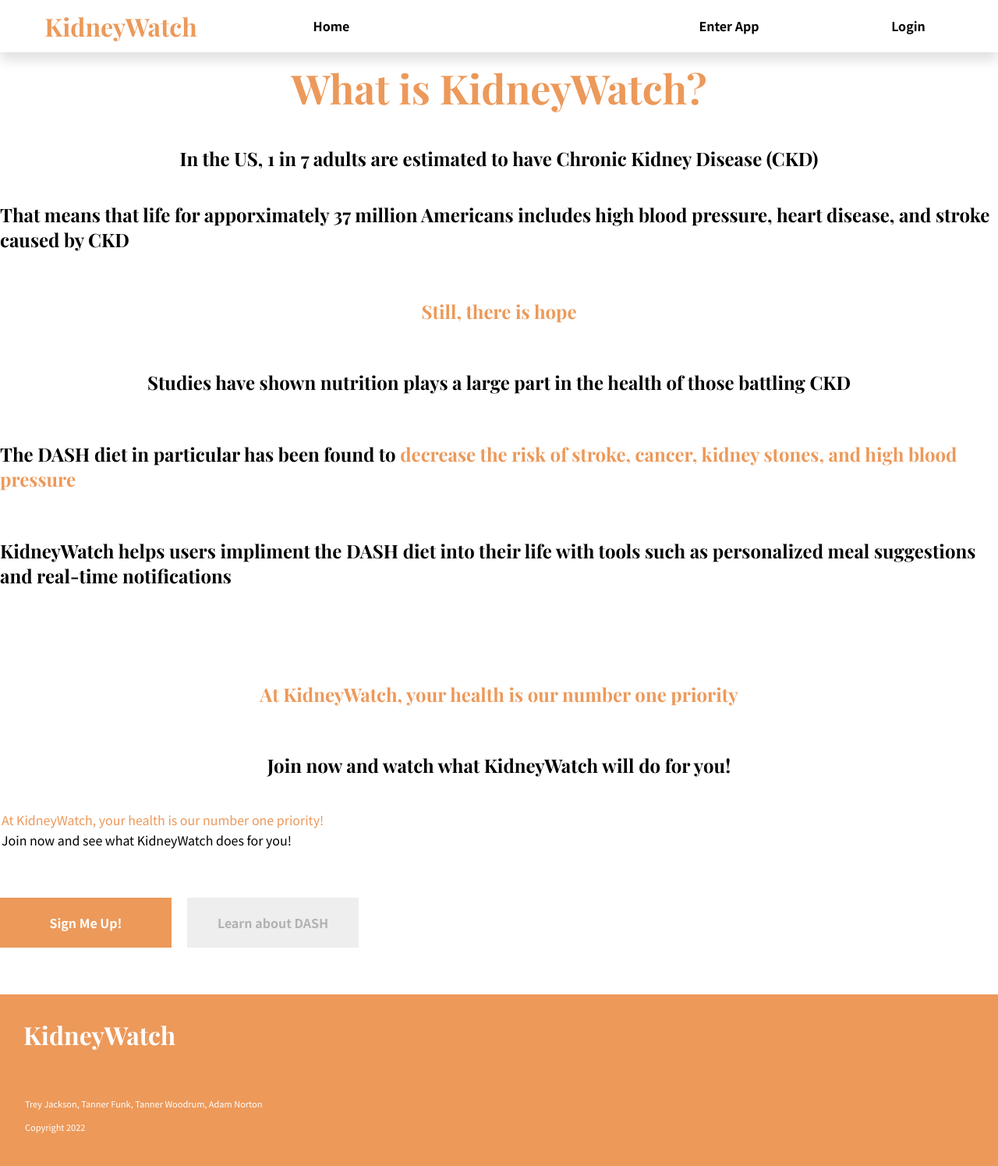
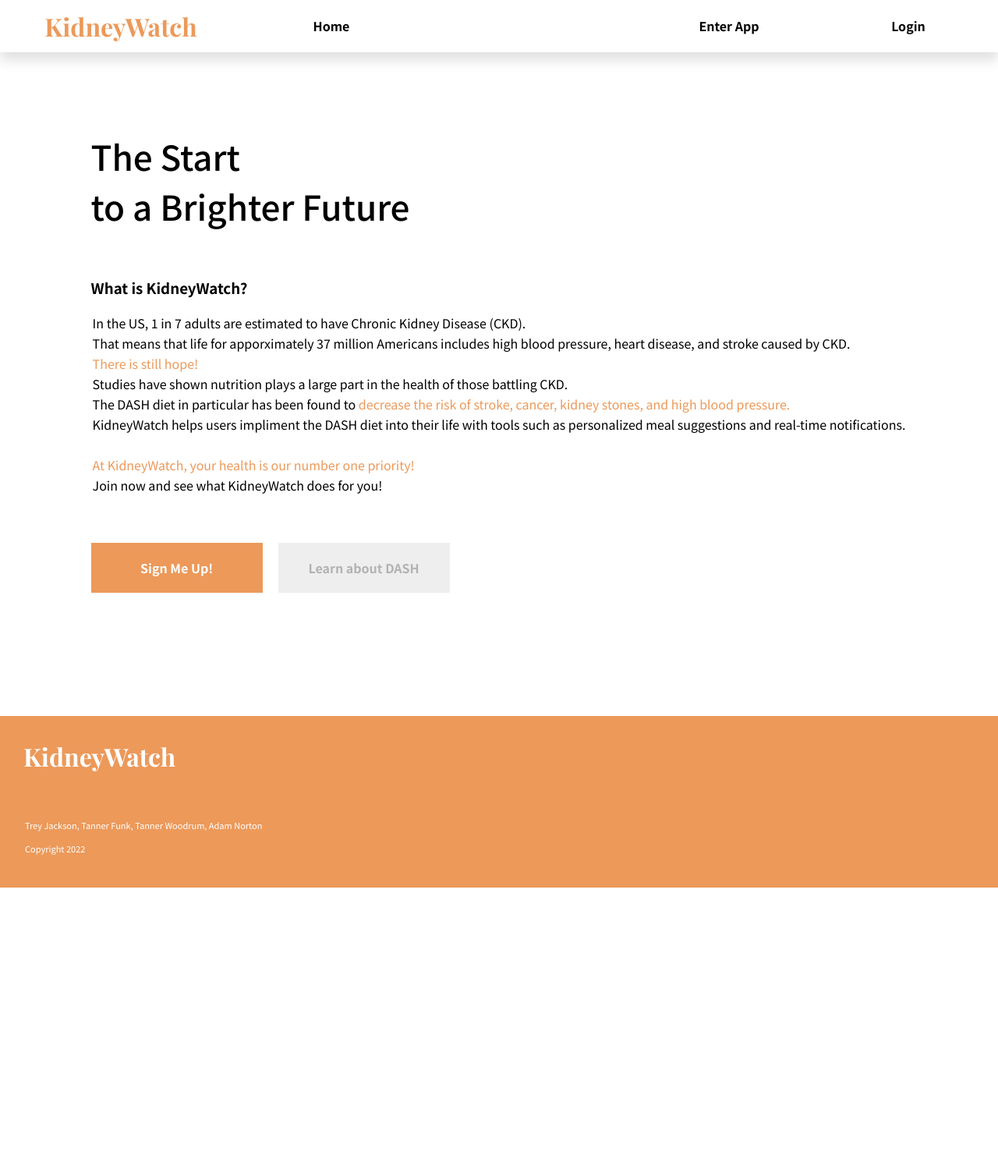
Before and after one commit to tan-wood/kidneyFoundation, a Django app: page /about/ in a window 1280 px wide. Shown: the whole page at 78% size. After the commit the page ends 1138 px from the top, so only its background shows below. Run offline with Django 4.2, Linux system fonts and the light colour scheme; data that the repository does not hold is empty; some web fonts are replaced.

Commit message:
About page and adding sugar

```diff
--- a/homepages/views.py
+++ b/homepages/views.py
@@ -629,6 +629,7 @@ def apiJSONView(request) :
 
 
 def LogFoodPageView(request) :
+    global nutrientList
 
     food_names = {}
     current_date = dt.now().date()
@@ -637,15 +638,6 @@ def LogFoodPageView(request) :
     food_nutrients = {}
     food_nutrients2 = []
     searched_food_title = ""
-
-    nutrientList = [
-    'Protein',
-    'Potassium, K',
-    'Carbohydrate, by difference',
-    'Sodium, Na',
-    'Water',
-    'Phosphorus, P',
-    ]
 
     if 'name' in request.GET:
         name = request.GET['name']
--- a/templates/homepages/about.html
+++ b/templates/homepages/about.html
@@ -70,101 +70,76 @@
         <!-- <div style="min-height: 700px; color: #ffffff; font-size: 30px;"></div> -->
 
     </section>
-
-    <section style="min-height: 800px; background-color: #ffffff;">
-        <div style="display: grid; place-items: center; padding: 60px 0 0 0;">
-            <h1 style="font-size: 52px; color: #ec995a">What is KidneyWatch?</h1>
+    <div style="display: grid; place-items: center;">
+        <section style="min-height: 800px; background-color: #ffffff; padding: 50px;">
+            <h4 class="landing-text" style="margin: 100px 0 0 0;">The Start</h4>
+            <h4 class="landing-text" style="margin: 0;">to a Brighter Future</h4>
+            <div style="display: grid; place-items: start; padding: 40px 0 0 0;">
+                <h3>What is KidneyWatch?</h3>
             </div>
-        <div style="display: grid; place-items: center; padding: 20px 0 0 0;">
-            <h2>In the US, 1 in 7 adults are estimated to have Chronic Kidney Disease (CKD) </h2>
-            <h2>
+            <div>
+                <p>In the US, 1 in 7 adults are estimated to have Chronic Kidney Disease (CKD). </p>
+                <p>
                     That means that life
-                for apporximately 37 million Americans includes high blood pressure, heart disease, and stroke caused by CKD
-            </h2>
+                    for apporximately 37 million Americans includes high blood pressure, heart disease, and stroke
+                    caused by CKD.
+                </p>
             </div>
-        <div style="display: grid; place-items: center; padding: 20px 0 0 0;">
-            <h2> <span style="color: #ec995a">Still, there is hope</span>
-            </h2>
+            <div>
+                <p> <span style="color: #ec995a">There is still hope!</span>
+                </p>
             </div>
-        <div style="display: grid; place-items: center; padding: 20px 0 0 0;">
-            <h2> Studies have shown nutrition plays a large part in the health of those battling CKD
-            </h2>
+            <div>
+                <p> Studies have shown nutrition plays a large part in the health of those battling CKD.
+                </p>
             </div>
-        <div style="display: grid; place-items: center; padding: 20px 0 0 0;">
-            <h2> The DASH diet in particular has been found to <span style="color: #ec995a">decrease the risk of stroke, cancer, kidney stones, and high blood pressure </span>
-            </h2>
+            <div>
+                <p> The DASH diet in particular has been found to <span style="color: #ec995a">decrease the risk of
+                        stroke, cancer, kidney stones, and high blood pressure. </span>
+                </p>
             </div>
-        <div style="display: grid; place-items: center; padding: 20px 0 0 0;">
-            <h2> KidneyWatch helps users impliment the DASH diet into their life with tools such as personalized meal suggestions and real-time notifications
-            </h2>
+            <div>
+                <p> KidneyWatch helps users impliment the DASH diet into their life with tools such as personalized meal
+                    suggestions and real-time notifications.
+                </p>
             </div>
 
 
         {%if "High Blood Pressure" in conditions and "Diabetes" not in conditions %}
-        <div style="display: grid; place-items: center; padding: 20px 0 0 0;">
-            <h2>The DASH diet was originally designed to help people with high blood pressure.
+        <div style="display: grid; place-items: start; padding: 20px 0 0 0;">
+            <h4>High Blood Pressure</h4>
+            <p>The DASH diet was originally designed to help people with high blood pressure.
                 The diet revolves around greens, fruits, and lean proteins. The avoidance of fats, sodium, and red meats makes adherence to the DASH diet a key factor in fighting against high blood pressure.
-            </h2>
+            </p>
         </div>
         {% elif "Diabetes" in conditions and "High Blood Pressure" not in conditions %}
-        <div style="display: grid; place-items: center; padding: 20px 0 0 0;">
-            <h2>
+        <div style="display: grid; place-items: start; padding: 20px 0 0 0;">
+            <h4>Diabetes</h4>
+            <p>
                 The DASH diet is not only limited to those with kidney disease Those with diabetes in particular have experienced improved insulin resistance, hyperlipidemia, and lower levels of obesity when following DASH diet guidelines.
 
-            </h2>
+            </p>
         </div>
         {% elif "Diabetes" in conditions and "High Blood Pressure" in conditions %}
-        <div style="display: grid; place-items: center; padding: 20px 0 0 0;">
-            <h2>The DASH diet was originally designed to help people with high blood pressure.
+        <div style="display: grid; place-items: start; padding: 20px 0 0 0;">
+            <h4>Diabetes and High Blood Pressure</h4>
+            <p>The DASH diet was originally designed to help people with high blood pressure.
                 The diet revolves around greens, fruits, and lean proteins. The avoidance of fats, sodium, and red meats makes adherence to the DASH diet a key factor in fighting against high blood pressure.
-            </h2>
+            </p>
         </div>
-        <div style="display: grid; place-items: center; padding: 20px 0 0 0;">
-            <h2>
-                The DASH diet is not only limited to those with kidney disease Those with diabetes in particular have experienced improved insulin resistance, hyperlipidemia, and lower levels of obesity when following DASH diet guidelines.
-            </h2>
+        <div style="display: grid; place-items: start; padding: 20px 0 0 0;">
+            <h4></h4>
+            <p>
+                The DASH diet is not only limited to those with kidney disease. Those with diabetes in particular have experienced improved insulin resistance, hyperlipidemia, and lower levels of obesity when following DASH diet guidelines.
+            </p>
         </div>
         {% else %}
         <div style="display: grid; place-items: center; padding: 20px 0 0 0;">
-            <h2>
-            </h2>
+            <p>
+            </p>
         </div>
         {%endif%}
 
-        <div style="display: grid; place-items: center; padding: 20px 0 0 0;">
-            <h2>
-                <span style="color: #ec995a">At KidneyWatch, your health is our number one priority</span>
-            </h2>
-        </div>
-        <div style="display: grid; place-items: center; padding: 20px 0 0 0;">
-            <h2>
-            Join now and watch what KidneyWatch will do for you!
-            </h2>
-        </div>
-
-
-            {%if "High Blood Pressure" in conditions and "Diabetes" not in conditions %}
-            <div>
-                <p> High Blood Pressure
-                </p>
-            </div>
-            {% elif "Diabetes" in conditions and "High Blood Pressure" not in conditions %}
-            <div>
-                <p> Diabetes
-                </p>
-            </div>
-            {% elif "Diabetes" in conditions and "High Blood Pressure" in conditions %}
-            <div>
-                <p> Diabetes and High Blood Pressure
-                </p>
-            </div>
-            {% else %}
-            <div>
-                <p></p>
-            </div>
-            {%endif%}
-
-            <br>
             <div>
                 <p>
                     <span style="color: #ec995a">At KidneyWatch, your health is our number one priority!</span>
```
Lines whose indentation alone changed are shown as unchanged.
